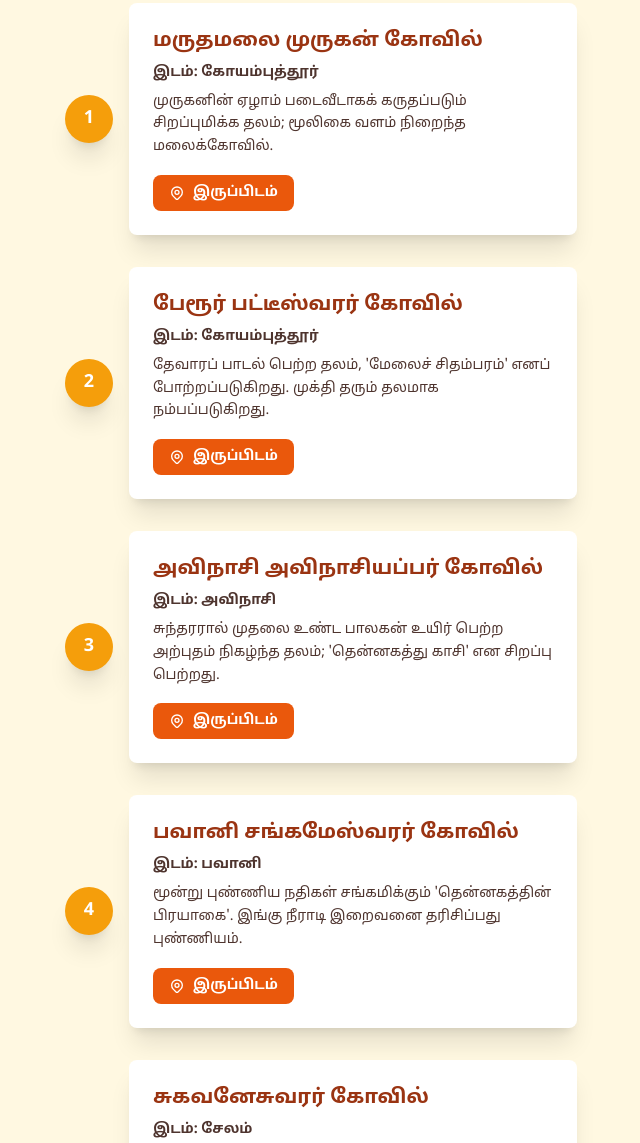
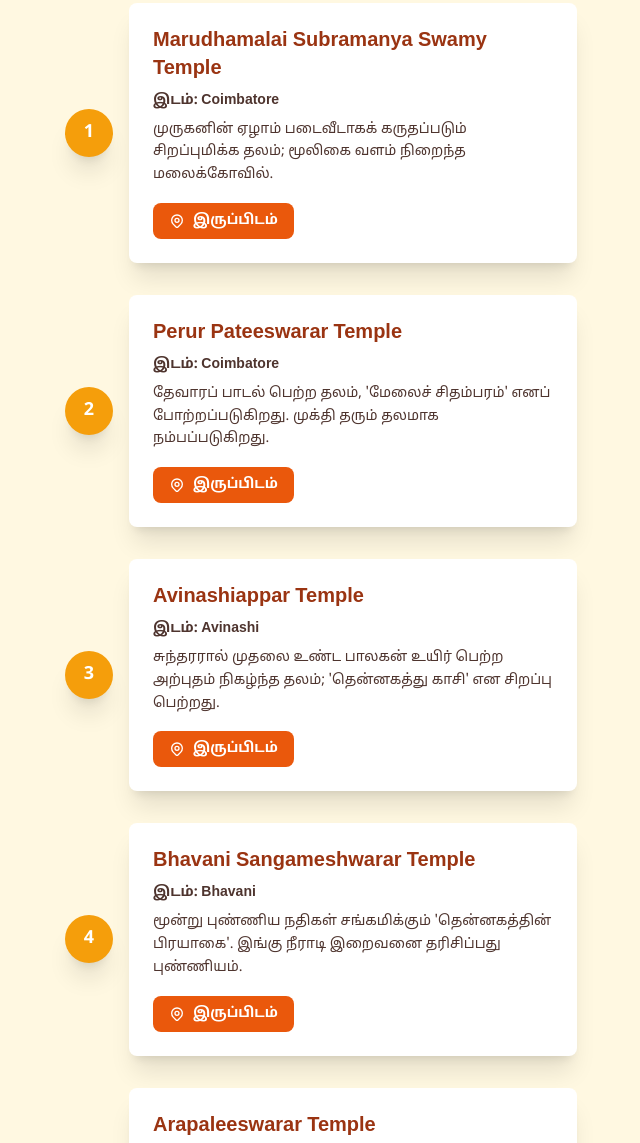
Before and after one commit to usnaveen/cbetothirupathi, a plain HTML site: page index.html in a window 1280 px wide. Shown: the part 374-1517 px from the top of the page, without its empty margins (319-959 px from the left). Drawn offline with nearby package versions, Linux system fonts and the light colour scheme.

```diff
--- a/index.html
+++ b/index.html
@@ -45,24 +45,24 @@
 
                 <script>
                     const temples = [
-                        { name: "மருதமலை முருகன் கோவில்", location: "கோயம்புத்தூர்", desc: "முருகனின் ஏழாம் படைவீடாகக் கருதப்படும் சிறப்புமிக்க தலம்; மூலிகை வளம் நிறைந்த மலைக்கோவில்.", mapUrl: "https://maps.app.goo.gl/3A74jS1TqYd9R8S47" },
-                        { name: "பேரூர் பட்டீஸ்வரர் கோவில்", location: "கோயம்புத்தூர்", desc: "தேவாரப் பாடல் பெற்ற தலம், 'மேலைச் சிதம்பரம்' எனப் போற்றப்படுகிறது. முக்தி தரும் தலமாக நம்பப்படுகிறது.", mapUrl: "https://maps.app.goo.gl/3QW9c6YQ9Jq57K236" },
-                        { name: "அவிநாசி அவிநாசியப்பர் கோவில்", location: "அவிநாசி", desc: "சுந்தரரால் முதலை உண்ட பாலகன் உயிர் பெற்ற அற்புதம் நிகழ்ந்த தலம்; 'தென்னகத்து காசி' என சிறப்பு பெற்றது.", mapUrl: "https://maps.app.goo.gl/tXb8b73V8j3i9mS77" },
-                        { name: "பவானி சங்கமேஸ்வரர் கோவில்", location: "பவானி", desc: "மூன்று புண்ணிய நதிகள் சங்கமிக்கும் 'தென்னகத்தின் பிரயாகை'. இங்கு நீராடி இறைவனை தரிசிப்பது புண்ணியம்.", mapUrl: "https://maps.app.goo.gl/32578yMv2XbQWJtPA" },
-                        { name: "சுகவனேசுவரர் கோவில்", location: "சேலம்", desc: "சுகப்பிரம்ம ரிஷியால் வணங்கப்பட்ட பழமையான சிவன் கோவில். அருணகிரிநாதரால் பாடல் பெற்ற தலம்.", mapUrl: "https://maps.app.goo.gl/z9dFv7FjP2n5bKq97" },
-                        { name: "கோட்டை மாரியம்மன் கோவில்", location: "சேலம்", desc: "சேலம் மாநகரின் காவல் தெய்வமாக விளங்கும் சக்தி வாய்ந்த அம்மன். ஆடி மாத திருவிழா மிகவும் பிரசித்தி பெற்றது.", mapUrl: "https://maps.app.goo.gl/Wq4LzRjQ22JjYgT66" },
-                        { name: "கைலாசநாதர் கோவில், தாரமங்கலம்", location: "தாரமங்கலம்", desc: "வியக்கவைக்கும் சிற்பக்கலை மற்றும் கட்டடக்கலை அதிசயங்கள் நிறைந்த 10ம் நூற்றாண்டு சோழர் கால கோவில்.", mapUrl: "https://maps.app.goo.gl/YwU8r8wGkC5m7sJj8" },
-                        { name: "நாமக்கல் ஆஞ்சநேயர் கோவில்", location: "நாமக்கல்", desc: "18 அடி உயர பிரம்மாண்ட ஒற்றைக்கல் ஆஞ்சநேயர், நரசிம்மரை வணங்கும் கோலத்தில் அருள்பாலிக்கிறார்.", mapUrl: "https://maps.app.goo.gl/5sA6oM1d8VqBvH7N9" },
-                        { name: "ஆரப்பளீஸ்வரர் கோவில், கொல்லிமலை", location: "கொல்லிமலை", desc: "சங்க இலக்கியங்களில் குறிப்பிடப்பட்டுள்ள பழமையான சிவன் கோவில்; ஆகாய கங்கை நீர்வீழ்ச்சிக்கு அருகில் அமைந்துள்ளது.", mapUrl: "https://maps.app.goo.gl/uX3LhR3oK4s3wP8s8" },
-                        { name: "பசுபதீஸ்வரர் கோவில், கரூர்", location: "கரூர்", desc: "காமதேனு வழிபட்ட சிறப்புமிக்க தலம். இங்குள்ள மூலவர் லிங்கம் ஐந்தடி உயரம் கொண்டது.", mapUrl: "https://maps.app.goo.gl/M4hHw8jR1o3U7vQFA" },
-                        { name: "அருணாசலேஸ்வரர் கோவில்", location: "திருவண்ணாமலை", desc: "பஞ்சபூதத் தலங்களில் அக்னியைக் குறிக்கும் தலம்; நினைத்தாலே முக்தி தரும் தலம் எனப் போற்றப்படுகிறது.", mapUrl: "https://maps.app.goo.gl/3hJ5w2z8uB9i9KzJ9" },
-                        { name: "பச்சையம்மன் கோவில்", location: "திருவண்ணாமலை", desc: "கிரிவலப் பாதையில் அமைந்துள்ள இக்கோவில், சிவனின் தவத்திற்கு பார்வதி தேவி உதவிய இடமாகக் கருதப்படுகிறது.", mapUrl: "https://maps.app.goo.gl/eG5zN8J3R3C7pAAv7" },
-                        { name: "ஆதி அண்ணாமலை கோவில்", location: "திருவண்ணாமலை", desc: "கிரிவலப் பாதையில் உள்ள இக்கோவில், அண்ணாமலையார் கோவிலை விடப் பழமையானது எனக் கருதப்படுகிறது.", mapUrl: "https://maps.app.goo.gl/qL3h4a4F7w3D9n4T7" },
-                        { name: "ஜலகண்டேஸ்வரர் கோவில்", location: "வேலூர் கோட்டை", desc: "வேலூர் கோட்டையின் உள்ளே, அகழிக்கு நடுவே அமைந்துள்ள விஜயநகரப் பேரரசின் சிற்பக்கலைக்குச் சிறந்த எடுத்துக்காட்டு.", mapUrl: "https://maps.app.goo.gl/W5NqGkXkLwNqQh7U9" },
-                        { name: "ஸ்ரீபுரம் பொன் கோவில்", location: "வேலூர்", desc: "சுமார் 1500 கிலோ தங்கத்தால் வேயப்பட்ட விமானம் மற்றும் கோபுரம்; ஆன்மிகப் பயணத்தைக் குறிக்கும் நட்சத்திர வடிவ நடைபாதை.", mapUrl: "https://maps.app.goo.gl/b4r355o4wB9wQp8c8" },
-                        { name: "ஸ்ரீ காளஹஸ்தி கோவில்", location: "ஸ்ரீகாளஹஸ்தி", desc: "பஞ்சபூத தலங்களில் வாயுவைக் குறிக்கும் தலம். ராகு-கேது தோஷ நிவர்த்திக்கு மிகவும் பிரசித்தி பெற்றது.", mapUrl: "https://maps.app.goo.gl/K99P6pLqf3246m4M7" },
-                        { name: "பத்மாவதி அம்மன் கோவில்", location: "திருச்சானூர்", desc: "திருமலைக்குச் செல்லும் முன் வெங்கடேஸ்வரரின் துணைவியாரான பத்மாவதி தாயாரை தரிசிப்பது மரபு.", mapUrl: "https://maps.app.goo.gl/sM3tUe5H3R2L5Lq59" },
-                        { name: "ஸ்ரீ வெங்கடேஸ்வரர் கோவில்", location: "திருமலை", desc: "நமது பயணத்தின் இலக்கு. கலியுகத்தில் மோட்சம் தரும் தெய்வமாக வணங்கப்படும் ஸ்ரீனிவாசரை தரிசிப்பது பெரும் பாக்கியம்.", mapUrl: "https://maps.app.goo.gl/Yj8M3sD22WkG4M738" }
+                        { name: "Marudhamalai Subramanya Swamy Temple", location: "Coimbatore", desc: "முருகனின் ஏழாம் படைவீடாகக் கருதப்படும் சிறப்புமிக்க தலம்; மூலிகை வளம் நிறைந்த மலைக்கோவில்.", mapUrl: "https://maps.google.com/?q=Marudhamalai+Subramanya+Swamy+Temple+Coimbatore" },
+                        { name: "Perur Pateeswarar Temple", location: "Coimbatore", desc: "தேவாரப் பாடல் பெற்ற தலம், 'மேலைச் சிதம்பரம்' எனப் போற்றப்படுகிறது. முக்தி தரும் தலமாக நம்பப்படுகிறது.", mapUrl: "https://maps.google.com/?q=Perur+Pateeswarar+Temple+Coimbatore" },
+                        { name: "Avinashiappar Temple", location: "Avinashi", desc: "சுந்தரரால் முதலை உண்ட பாலகன் உயிர் பெற்ற அற்புதம் நிகழ்ந்த தலம்; 'தென்னகத்து காசி' என சிறப்பு பெற்றது.", mapUrl: "https://maps.google.com/?q=Avinashiappar+Temple+Avinashi" },
+                        { name: "Bhavani Sangameshwarar Temple", location: "Bhavani", desc: "மூன்று புண்ணிய நதிகள் சங்கமிக்கும் 'தென்னகத்தின் பிரயாகை'. இங்கு நீராடி இறைவனை தரிசிப்பது புண்ணியம்.", mapUrl: "https://maps.google.com/?q=Bhavani+Sangameshwarar+Temple+Bhavani" },
+                        { name: "Arapaleeswarar Temple", location: "Kolli Hills (Namakkal District)", desc: "சங்க இலக்கியங்களில் குறிப்பிடப்பட்டுள்ள பழமையான சிவன் கோவில்; ஆகாய கங்கை நீர்வீழ்ச்சிக்கு அருகில் அமைந்துள்ளது.", mapUrl: "https://maps.google.com/?q=Arapaleeswarar+Temple+Kolli+Hills+(Namakkal+District)" },
+                        { name: "Anjaneyar Temple", location: "Namakkal Fort", desc: "18 அடி உயர பிரம்மாண்ட ஒற்றைக்கல் ஆஞ்சநேயர், நரசிம்மரை வணங்கும் கோலத்தில் அருள்பாலிக்கிறார்.", mapUrl: "https://maps.google.com/?q=Anjaneyar+Temple+Namakkal+Fort" },
+                        { name: "Pasupatheswarar Temple", location: "Karur", desc: "காமதேனு வழிபட்ட சிறப்புமிக்க தலம். இங்குள்ள மூலவர் லிங்கம் ஐந்தடி உயரம் கொண்டது.", mapUrl: "https://maps.google.com/?q=Pasupatheswarar+Temple+Karur" },
+                        { name: "Kailasanathar Temple", location: "Tharamangalam (Salem)", desc: "வியக்கவைக்கும் சிற்பக்கலை மற்றும் கட்டடக்கலை அதிசயங்கள் நிறைந்த 10ம் நூற்றாண்டு சோழர் கால கோவில்.", mapUrl: "https://maps.google.com/?q=Kailasanathar+Temple+Tharamangalam+(Salem)" },
+                        { name: "Sugavaneswarar Temple", location: "Salem", desc: "சுகப்பிரம்ம ரிஷியால் வணங்கப்பட்ட பழமையான சிவன் கோவில். அருணகிரிநாதரால் பாடல் பெற்ற தலம்.", mapUrl: "https://maps.google.com/?q=Sugavaneswarar+Temple+Salem" },
+                        { name: "Kottai Mariamman Temple", location: "Salem", desc: "சேலம் மாநகரின் காவல் தெய்வமாக விளங்கும் சக்தி வாய்ந்த அம்மன். ஆடி மாத திருவிழா மிகவும் பிரசித்தி பெற்றது.", mapUrl: "https://maps.google.com/?q=Kottai+Mariamman+Temple+Salem" },
+                        { name: "Arunachaleswarar Temple", location: "Tiruvannamalai", desc: "பஞ்சபூதத் தலங்களில் அக்னியைக் குறிக்கும் தலம்; நினைத்தாலே முக்தி தரும் தலம் எனப் போற்றப்படுகிறது.", mapUrl: "https://maps.google.com/?q=Arunachaleswarar+Temple+Tiruvannamalai" },
+                        { name: "Pachaiamman Temple", location: "Girivalam Path", desc: "கிரிவலப் பாதையில் அமைந்துள்ள இக்கோவில், சிவனின் தவத்திற்கு பார்வதி தேவி உதவிய இடமாகக் கருதப்படுகிறது.", mapUrl: "https://maps.google.com/?q=Pachaiamman+Temple+Girivalam+Path" },
+                        { name: "Adi Annamalai Temple", location: "Tiruvannamalai outskirts", desc: "கிரிவலப் பாதையில் உள்ள இக்கோவில், அண்ணாமலையார் கோவிலை விடப் பழமையானது எனக் கருதப்படுகிறது.", mapUrl: "https://maps.google.com/?q=Adi+Annamalai+Temple+Tiruvannamalai+outskirts" },
+                        { name: "Sripuram Golden Temple", location: "Vellore (Tirumalaikodi)", desc: "சுமார் 1500 கிலோ தங்கத்தால் வேயப்பட்ட விமானம் மற்றும் கோபுரம்; ஆன்மிகப் பயணத்தைக் குறிக்கும் நட்சத்திர வடிவ நடைபாதை.", mapUrl: "https://maps.google.com/?q=Sripuram+Golden+Temple+Vellore+(Tirumalaikodi)" },
+                        { name: "Jalakandeswarar Temple", location: "Inside Vellore Fort", desc: "வேலூர் கோட்டையின் உள்ளே, அகழிக்கு நடுவே அமைந்துள்ள விஜயநகரப் பேரரசின் சிற்பக்கலைக்குச் சிறந்த எடுத்துக்காட்டு.", mapUrl: "https://maps.google.com/?q=Jalakandeswarar+Temple+Inside+Vellore+Fort" },
+                        { name: "Srikalahasteeswara Temple", location: "Srikalahasti", desc: "பஞ்சபூத தலங்களில் வாயுவைக் குறிக்கும் தலம். ராகு-கேது தோஷ நிவர்த்திக்கு மிகவும் பிரசித்தி பெற்றது.", mapUrl: "https://maps.google.com/?q=Srikalahasteeswara+Temple+Srikalahasti" },
+                        { name: "Padmavathi Ammavari Temple", location: "Tiruchanur", desc: "திருமலைக்குச் செல்லும் முன் வெங்கடேஸ்வரரின் துணைவியாரான பத்மாவதி தாயாரை தரிசிப்பது மரபு.", mapUrl: "https://maps.google.com/?q=Padmavathi+Ammavari+Temple+Tiruchanur" },
+                        { name: "Venkateswara Swamy Temple", location: "Tirumala Hills", desc: "நமது பயணத்தின் இலக்கு. கலியுகத்தில் மோட்சம் தரும் தெய்வமாக வணங்கப்படும் ஸ்ரீனிவாசரை தரிசிப்பது பெரும் பாக்கியம்.", mapUrl: "https://maps.google.com/?q=Venkateswara+Swamy+Temple+Tirumala+Hills" }
                     ];
 
                     const timeline = document.getElementById('timeline-content');
```
